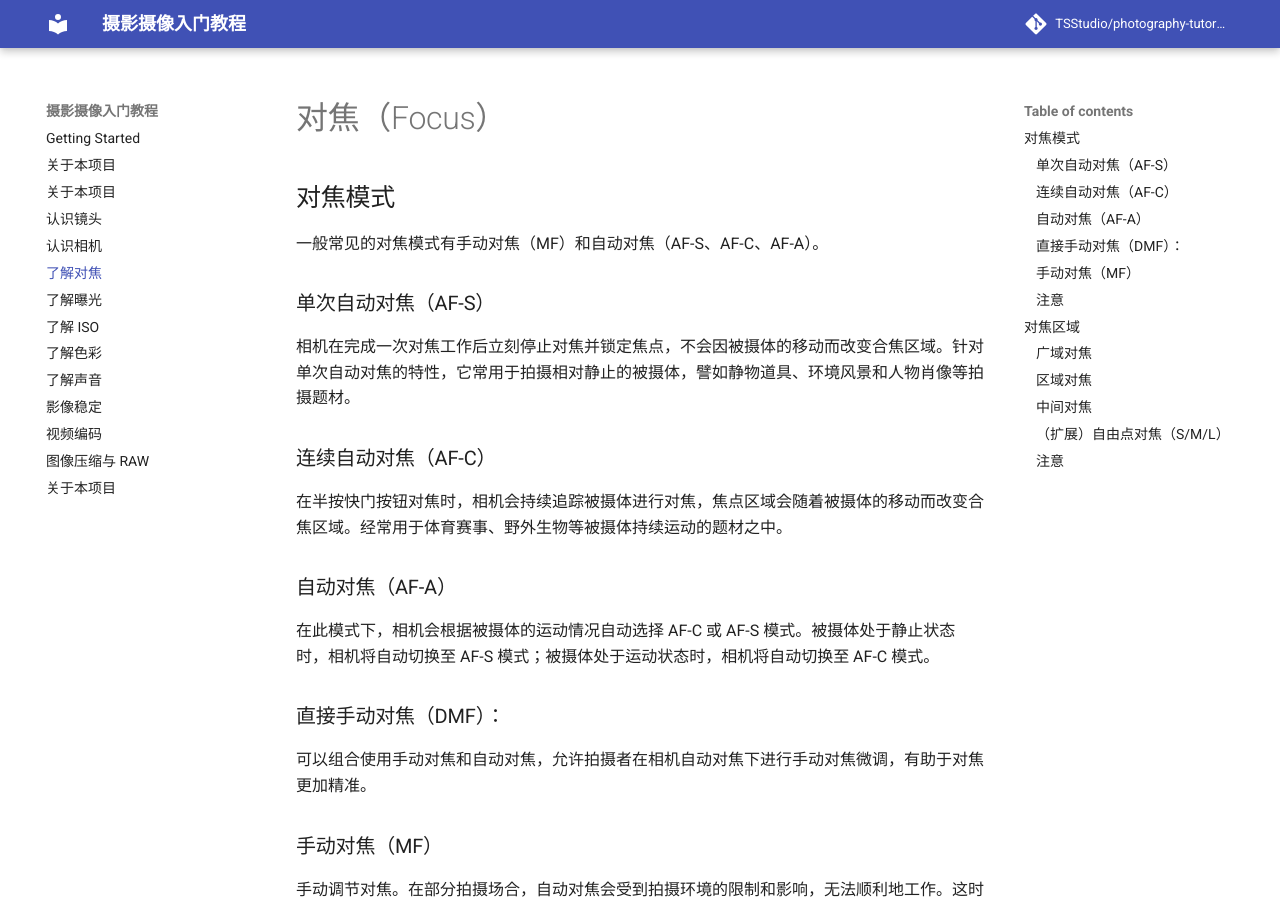
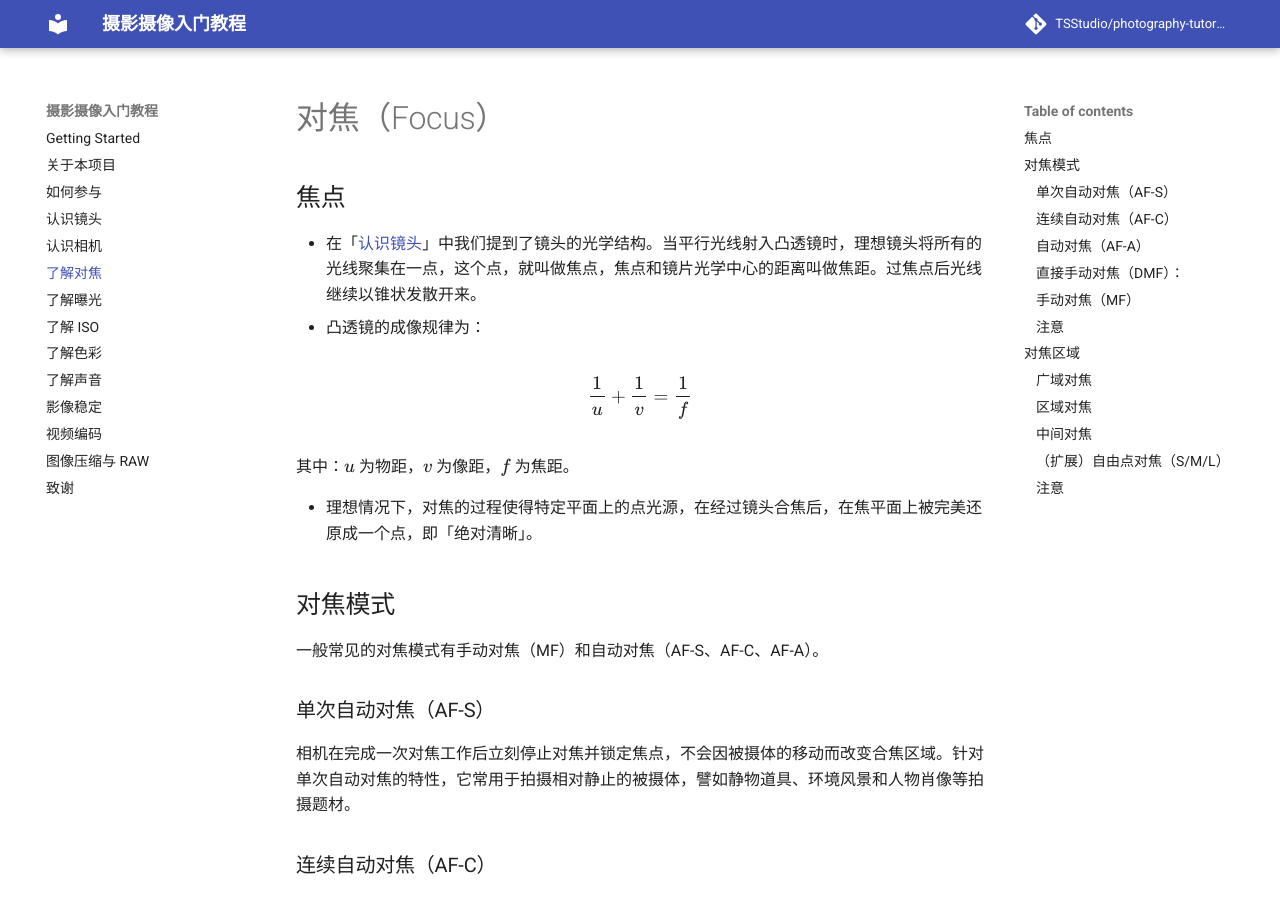
Before and after one commit to troyxun/photography-tutorial, an MkDocs documentation site: the page built from docs/focus.md, in a window 1280 px wide and 900 px high. Built offline with MkDocs 1.6.1 and Material for MkDocs 9.7.7, drawn with Linux system fonts in a browser that asks for light colours; comment, search, counter and statistics services are not loaded.

Commit message:
focus & nav

```diff
--- a/docs/focus.md
+++ b/docs/focus.md
@@ -1,4 +1,16 @@
 # 对焦（Focus）
+## 焦点
+- 在「[认识镜头](lens.md)」中我们提到了镜头的光学结构。当平行光线射入凸透镜时，理想镜头将所有的光线聚集在一点，这个点，就叫做焦点，焦点和镜片光学中心的距离叫做焦距。过焦点后光线继续以锥状发散开来。
+- 凸透镜的成像规律为：
+
+$$
+\frac{1}{u} + \frac{1}{v} = \frac{1}{f}
+$$
+
+其中：$u$ 为物距，$v$ 为像距，$f$ 为焦距。
+
+- 理想情况下，对焦的过程使得特定平面上的点光源，在经过镜头合焦后，在焦平面上被完美还原成一个点，即「绝对清晰」。
+
 ## 对焦模式
 一般常见的对焦模式有手动对焦（MF）和自动对焦（AF-S、AF-C、AF-A）。
 
--- a/mkdocs.yml
+++ b/mkdocs.yml
@@ -2,7 +2,7 @@ site_name: 摄影摄像入门教程
 nav:
     - Getting Started: getting-started.md
     - 关于本项目: about.md
-    - 如何参与: about.md
+    - 如何参与: contribute.md
     - 认识镜头: lens.md
     - 认识相机: camera.md
     - 了解对焦: focus.md
@@ -13,7 +13,8 @@ nav:
     - 影像稳定: stabilization.md
     - 视频编码: encoding.md
     - 图像压缩与 RAW: raw.md
-    - 致谢: about.md
+    - 致谢: reference.md
+
 theme: material
 repo_url: https://github.com/troyxun/photography-tutorial
 repo_name: TSStudio/photography-tutorial
```
Also changed, not shown: docs/encoding.md (+1 -1 lines).
